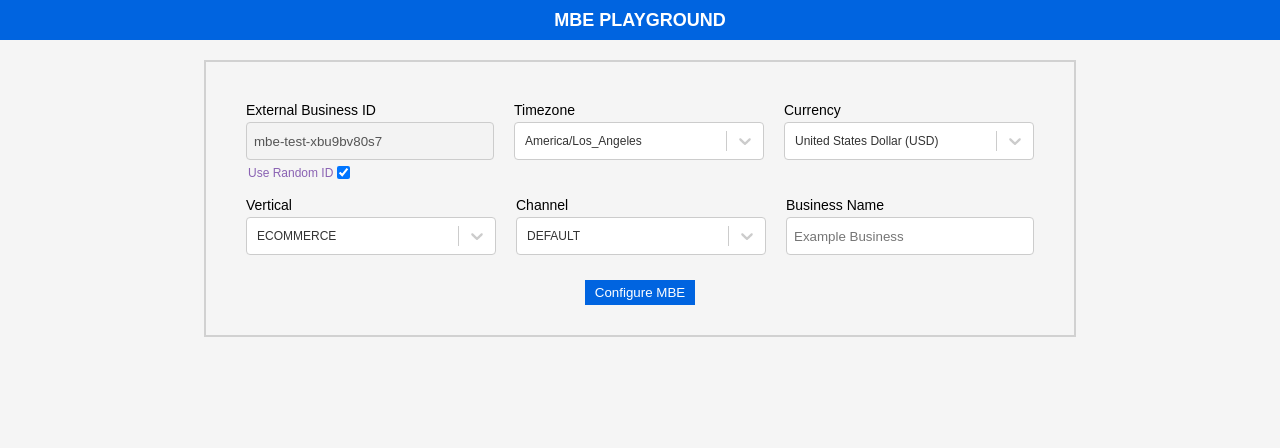
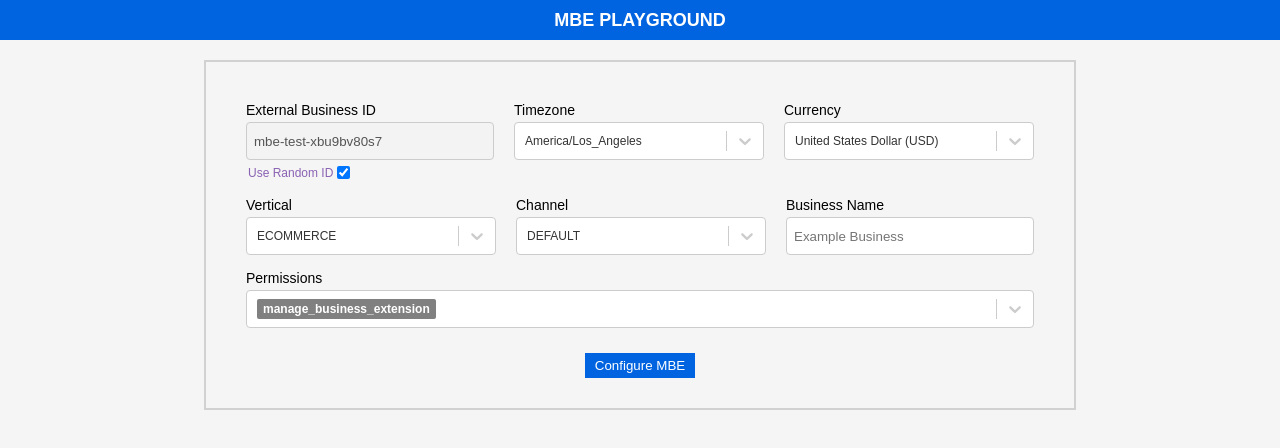
Before and after one commit to rahulmaddineni/mbe-playground, a React (Create React App) app: page / in a window 1280 px wide. Shown: the top 448 px of the page. Built offline with nearby package versions, Linux system fonts and the light colour scheme.

Commit message:
Multi-Select Creatable Permission Input  - manage_business_extension is required permission for MBE, so it is added by default & can not be removed  - can select permissions from dropdown  - can add permissions by typing in the input & selecting Add value from the dropdown

```diff
--- a/src/components/MBEConfigForm.tsx
+++ b/src/components/MBEConfigForm.tsx
@@ -8,9 +8,14 @@ import {
   currencyCodeOptions,
 } from "../types/MBEConfig.ts";
 import Select from "react-select";
+import CreatableSelect from "react-select/creatable";
 import JsonView from "./JSONView.tsx";
+import "../styles/configstyles.css";
 import { buildUrl } from "../helpers/mbe_url_builder.ts";
-import "../styles/configstyles.css";
+import {
+  getScopeFromPermissionOptions,
+  permissionOptions,
+} from "../helpers/form_helper.ts";
 
 type Props = {};
 
@@ -46,6 +51,7 @@ const MBEConfigForm: React.FC<Props> = () => {
         },
         repeat: false,
       },
+      scope: "manage_business_extension",
     },
   });
 
@@ -125,6 +131,57 @@ const MBEConfigForm: React.FC<Props> = () => {
       ...base,
       fontSize: "12px",
     }),
+  };
+
+  const multiSelectStyles = {
+    multiValue: (base, state) => {
+      return state.data.isFixed ? { ...base, backgroundColor: "gray" } : base;
+    },
+    multiValueLabel: (base, state) => {
+      return state.data.isFixed
+        ? {
+            ...base,
+            fontWeight: "bold",
+            color: "white",
+            paddingRight: 6,
+            fontSize: "12px",
+          }
+        : { ...base, fontSize: "12px" };
+    },
+    multiValueRemove: (base, state) => {
+      return state.data.isFixed ? { ...base, display: "none" } : base;
+    },
+    valueContainer: (base) => ({
+      ...base,
+      flexWrap: "wrap",
+    }),
+  };
+
+  const orderOptions = (values) => {
+    return values
+      .filter((v) => v.isFixed)
+      .concat(values.filter((v) => !v.isFixed));
+  };
+
+  const [permissionValue, setPermissionValue] = useState(
+    orderOptions([permissionOptions[0]])
+  );
+  const handleChange = (newValue, actionMeta) => {
+    const { action, removedValue } = actionMeta;
+    switch (action) {
+      case "remove-value":
+      case "pop-value":
+        if (removedValue.isFixed) {
+          return;
+        }
+        break;
+      case "clear":
+        newValue = permissionOptions.filter((v) => v.isFixed);
+        break;
+    }
+    const options = orderOptions(newValue);
+    setPermissionValue(options);
+    setValue("scope", getScopeFromPermissionOptions(options));
   };
 
   return (
@@ -210,13 +267,28 @@ const MBEConfigForm: React.FC<Props> = () => {
             />
           </div>
         </div>
+        <div className="form-row">
+          <div>
+            <label htmlFor="channel">Permissions</label>
+            <CreatableSelect
+              isMulti
+              isClearable={permissionValue.some((v) => !v.isFixed)}
+              name="scope"
+              value={permissionValue}
+              onChange={handleChange}
+              options={permissionOptions}
+              styles={multiSelectStyles}
+              formatCreateLabel={(v) => `Add "${v}"`}
+            />
+          </div>
+        </div>
         <div className="submit-row">
           <button type="submit" className="submit-button">
             Configure MBE
           </button>
         </div>
       </form>
-      {formData && <JsonView data={formData.extras} heading="MBE Extras" />}
+      {formData && <JsonView data={formData} heading="MBE Config" />}
       {loginUrl && (
         <button className="submit-button" onClick={onHandleLogin}>
           Login
--- /dev/null
+++ b/src/helpers/form_helper.ts
@@ -0,0 +1,37 @@
+const permissions = [
+  "manage_business_extension",
+  "ads_management",
+  "ads_read",
+  "business_management",
+  "catalog_management",
+  "email",
+  "instagram_basic",
+  "instagram_manage_comments",
+  "instagram_manage_insights",
+  "instagram_manage_messages",
+  "leads_retrieval",
+  "pages_manage_cta",
+  "pages_manage_ads",
+  "pages_manage_engagement",
+  "pages_manage_instant_articles",
+  "pages_manage_metadata",
+  "pages_manage_posts",
+  "pages_messaging",
+  "pages_read_engagement",
+  "pages_read_user_content",
+  "pages_show_list",
+  "public_profile",
+  "publish_video",
+  "read_insights",
+  "whatsapp_business_management",
+  "whatsapp_business_messaging",
+];
+
+export const permissionOptions = permissions.map((p) => ({
+  label: p,
+  value: p,
+  isFixed: p === "manage_business_extension",
+}));
+
+export const getScopeFromPermissionOptions = (permissionOptions) =>
+  permissionOptions.map((option) => option.value).join(",");
--- a/src/styles/configstyles.css
+++ b/src/styles/configstyles.css
@@ -18,6 +18,7 @@ form label {
 
 .form-row > div {
   margin: 5px 10px;
+  flex-grow: 1;
 }
 
 .random-external-id {
--- a/src/types/MBEConfig.ts
+++ b/src/types/MBEConfig.ts
@@ -50,6 +50,7 @@ export enum PageCardCtaButtonText {
 
 export type MBEConfig = {
   extras: MBEExtrasConfig;
+  scope: string;
 };
 
 export type MBEExtrasConfig = {
```
Also changed, not shown: 1 other file (tests, documents, lock files or other folders).
